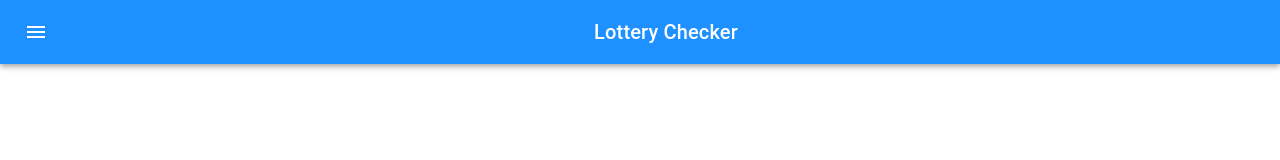
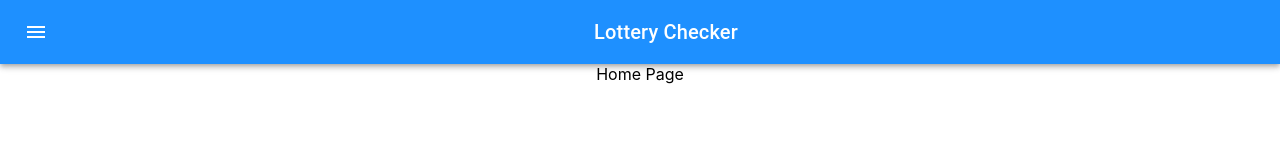
Before and after one commit to lottery-checker/lottery-checker.github.io, a React (Create React App) app: page / in a window 1280 px wide. Shown: the top 160 px of the page. Built offline with nearby package versions, Linux system fonts and the light colour scheme.

Commit message:
feat: added empty home && about page

```diff
--- a/src/App.js
+++ b/src/App.js
@@ -2,22 +2,36 @@ import { useState } from 'react';
 import './App.css';
 import Drawer from './components/Drawer/Drawer';
 import Nav from './components/Nav/Nav';
+import Home from './pages/Home/Home';
+import About from './pages/About/About';
 function App() {
   const [toggle, setToggle] = useState(false);
   const [selectedMenu, setSelectedMenu] = useState('home');
   const toggleDrawer = (open) => {
-    setToggle(open)
+    setToggle(open);
   }
   const onMenuClick = () => {
-    setToggle(!toggle)
+    setToggle(!toggle);
+  }
+  const onMenuSelect = (menu) => {
+    setSelectedMenu(menu)
+    setToggle(false);
   }
   return (
     <div className="App">
       <Nav onMenuClick={onMenuClick}/>
       <Drawer toggle={toggle}
       toggleDrawer={(open) => toggleDrawer(open)}
-      onMenuSelect={(menu) => setSelectedMenu(menu)}
+      onMenuSelect={onMenuSelect}
       />
+      {
+        selectedMenu === 'home' &&
+        <Home />
+      }
+      {
+        selectedMenu === 'about' &&
+        <About />
+      }
     </div>
   );
 }
--- /dev/null
+++ b/src/pages/About/About.jsx
@@ -0,0 +1,11 @@
+import React from 'react';
+import './About.css';
+const About = () => {
+    return (
+        <div className='About'>
+            About Page
+        </div>
+    )
+}
+
+export default About
--- /dev/null
+++ b/src/pages/Home/Home.jsx
@@ -0,0 +1,11 @@
+import React from 'react';
+import './Home.css';
+const Home = () => {
+    return (
+        <div className='Home'>
+            Home Page
+        </div>
+    )
+}
+
+export default Home
```
Also changed, not shown: src/pages/About/About.css (added), src/pages/Home/Home.css (added).
